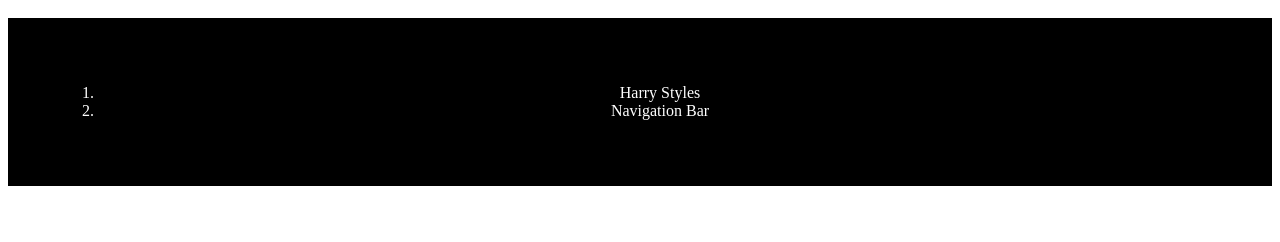
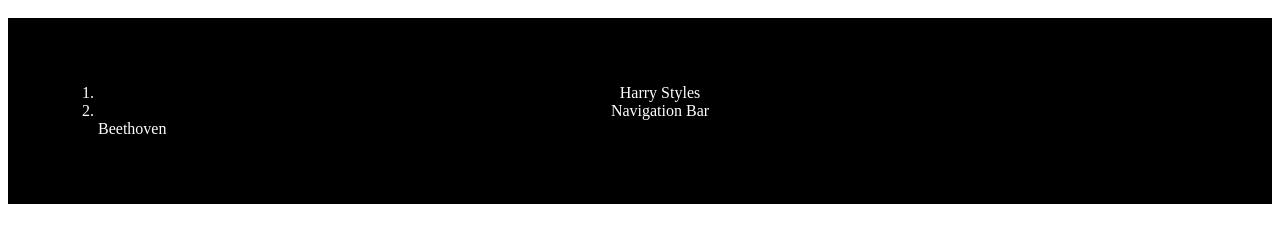
Before and after one commit to cosmoshivani/Projects2020, a plain HTML site: page index.html in a window 1280 px wide. Shown: the part 88-330 px from the top of the page. Drawn offline with Linux system fonts and the light colour scheme.

Commit message:
Update index.html

```diff
--- a/index.html
+++ b/index.html
@@ -30,6 +30,7 @@
   <ol>
   <a href="https://cosmoshivani.github.io/Projects2020/fine_line.html"><li> Harry Styles </li></a>
     <a href="https://cosmoshivani.github.io/Projects2020/nav.html"><li> Navigation Bar </li></a>
+    <a href="https://cosmoshivani.github.io/Projects2020/beethoven.html><li> Beethoven </li></a>
  </ol>
   </div>
 </body>
```
